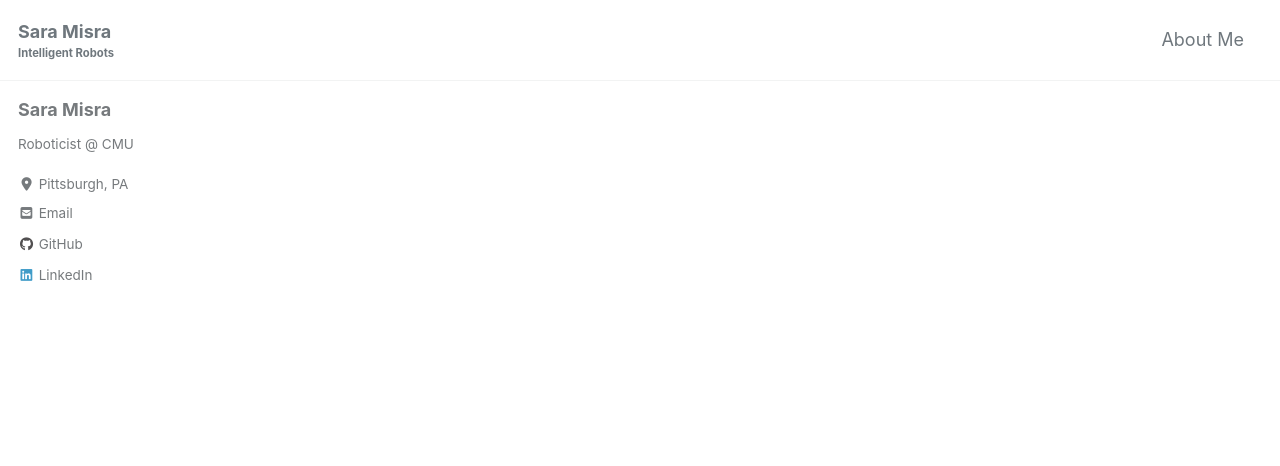
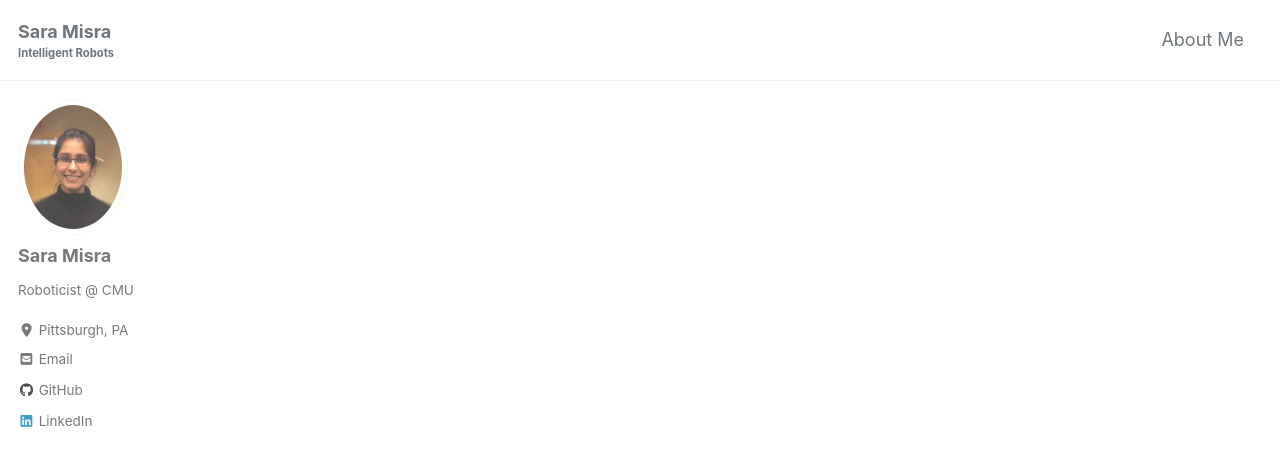
Before and after one commit to saram1sra/saram1sra.github.io, a Jekyll site: the page built from index.html, in a window 1280 px wide and 900 px high. Shown: the top 466 px of the window. Built offline with Jekyll 4.4.1, drawn with Linux system fonts in a browser that asks for light colours; cached includes are drawn as plain includes; nearby versions of some CDN libraries; the list of posts is cut into pages by our own code.

Commit message:
profile pic

```diff
--- a/_config.yml
+++ b/_config.yml
@@ -108,7 +108,7 @@
 # Site Author
 author:
   name             : "Sara Misra"
-  avatar           : # path of avatar image, e.g. "/assets/images/bio-photo.jpg"
+  avatar           : "/assets/images/pp.jpg" # path of avatar image, e.g. "/assets/images/bio-photo.jpg"
   bio              : "Roboticist @ CMU "
   location         : "Pittsburgh, PA"
   email            :
```
Also changed, not shown: assets/images/pp.jpg (added).
